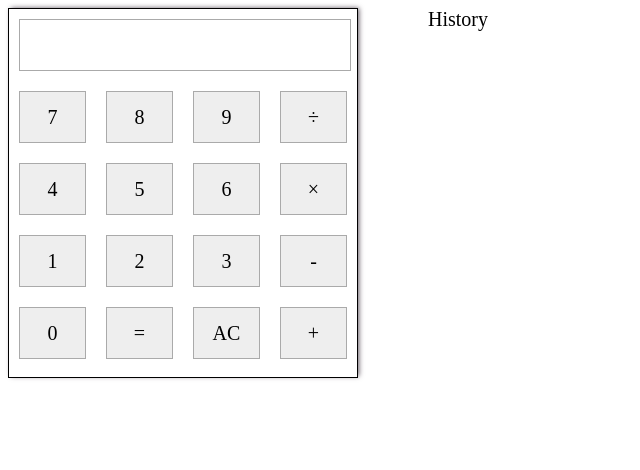
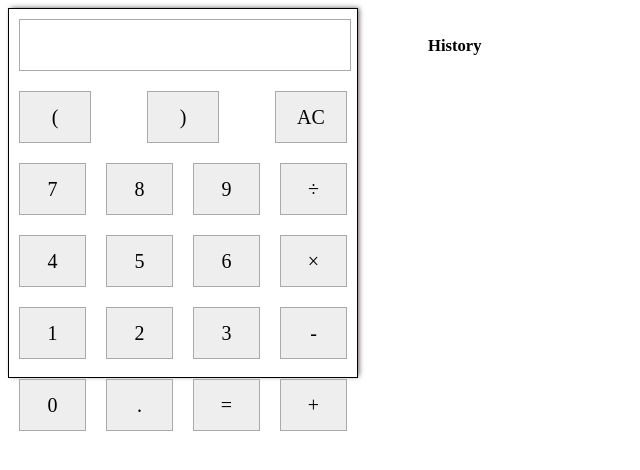
Before and after one commit to LeoStarzz/Andersen-JS, a plain HTML site: page lecture4/index.html in a window 1280 px wide. Shown: the whole page, without its empty margins (0-640 px from the left). Drawn offline with Linux system fonts and the light colour scheme.

Commit message:
Update lecture4/index.html

```diff
--- a/lecture4/index.html
+++ b/lecture4/index.html
@@ -12,6 +12,12 @@
 	<div class="container">
 		<div class="calculator">
 			<div class="result"></div>
+
+			<div class="row row1">
+				<div class="button button_leftbracket">(</div>
+				<div class="button button_rightbracket">)</div>
+				<div class="button button_ac">AC</div>
+			</div>
 
 			<div class="row">
 				<div class="button button7">7</div>
@@ -36,14 +42,14 @@
 
 			<div class="row">
 				<div class="button button0">0</div>
+				<div class="button button_point">.</div>
 				<div class="button button_equal">=</div>
-				<div class="button button_ac">AC</div>
 				<div class="button button_plus">+</div>
 			</div>
 		</div>
 
 		<div class="history">
-			History
+			<h5>History</h5>
 		</div>
 	</div>
 </body>
```
